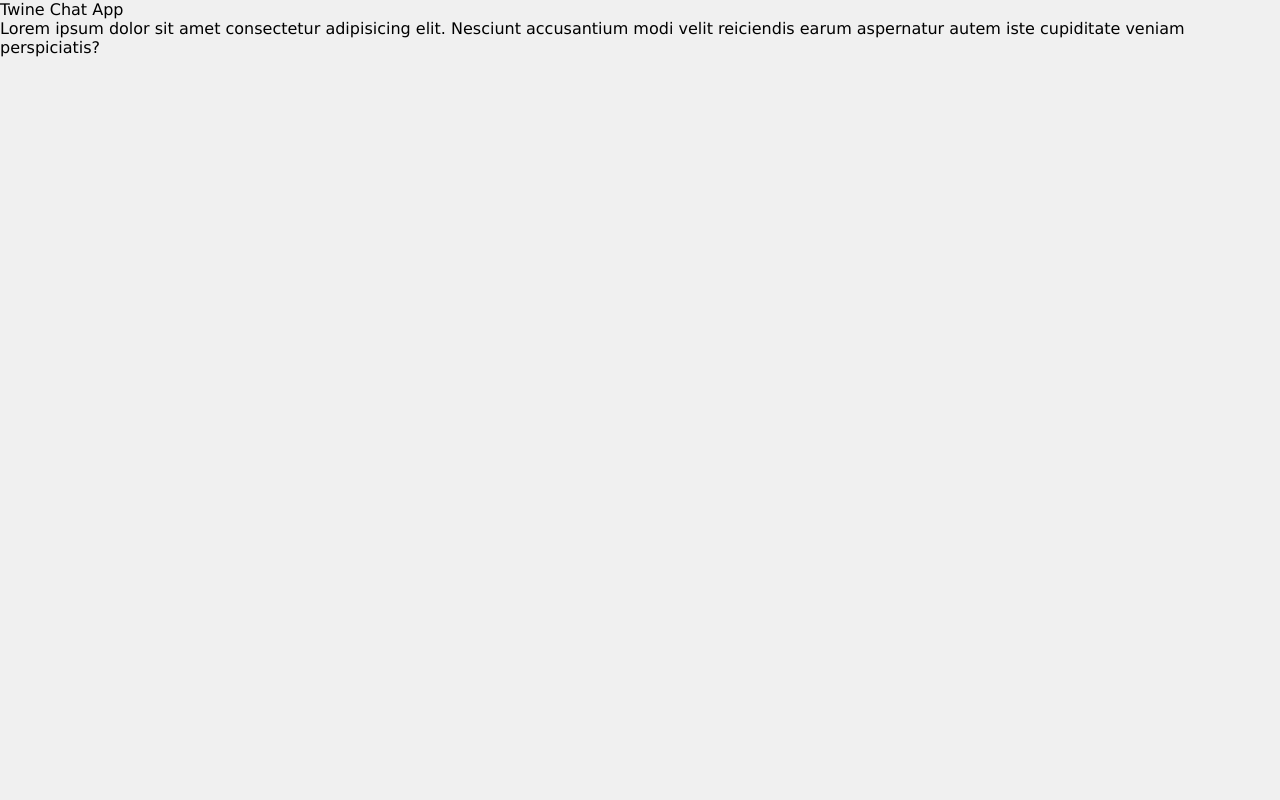
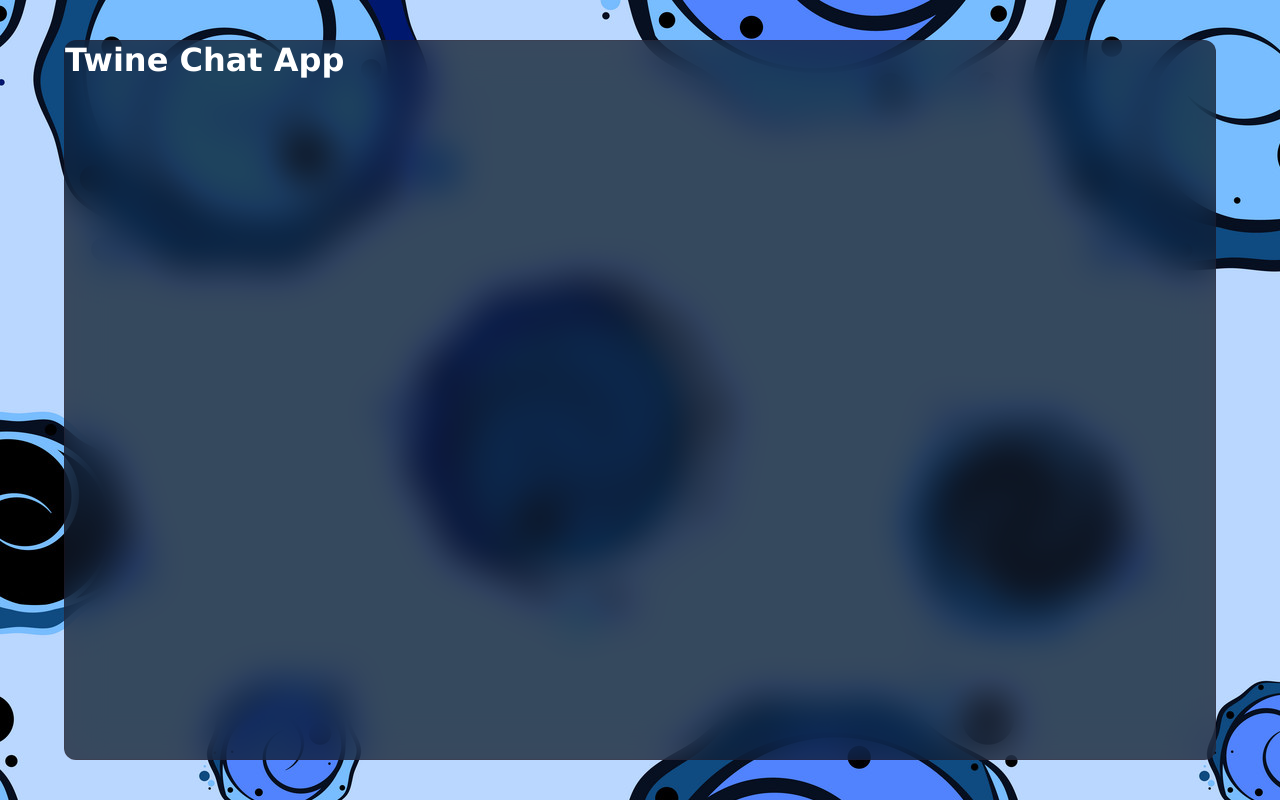
Before and after one commit to dev-rashedin/TwineChat-Project, a React (Vite) app: page / in a window 1280 px wide. Built offline with nearby package versions, Linux system fonts and the light colour scheme.

Commit message:
ui updated

```diff
--- a/src/App.jsx
+++ b/src/App.jsx
@@ -1,13 +1,9 @@
 const App = () => {
   return (
-    <div className=''>
-      Twine Chat App
-
-      <p>Lorem ipsum dolor sit amet consectetur adipisicing elit. Nesciunt accusantium modi velit reiciendis earum aspernatur autem iste cupiditate veniam perspiciatis?</p>
-
-
+    <div className='container'>
+      <h1> Twine Chat App</h1>
     </div>
-  )
+  );
 }
 
 export default App
--- a/src/index.css
+++ b/src/index.css
@@ -6,16 +6,20 @@
     "Lucida Sans Unicode", Geneva, Verdana, sans-serif;
 }
 
+body{
+  background-image: url('/bg.jpg');
+  display: flex;
+  align-items: center;
+  justify-content: center;
+  height: 100vh;
+  color: white
+}
 
-
-&html {
-  height: 100%;
+.container{
+  width: 90vw;
+  height: 90vh;
+  background-color: rgba(17, 25, 40, 0.75);
+  backdrop-filter: blur(19px) saturate(180%);
+  border-radius: 12px;
+  border: 1px solid rgba(87, 11, 11, 0.125);
 }
-body {
-  height: 100%;
-  display: flex;
-  flex-direction: column;
-  justify-content: center;
-  align-items: center;
-  background-color: #f0f0f0;
-}
```
